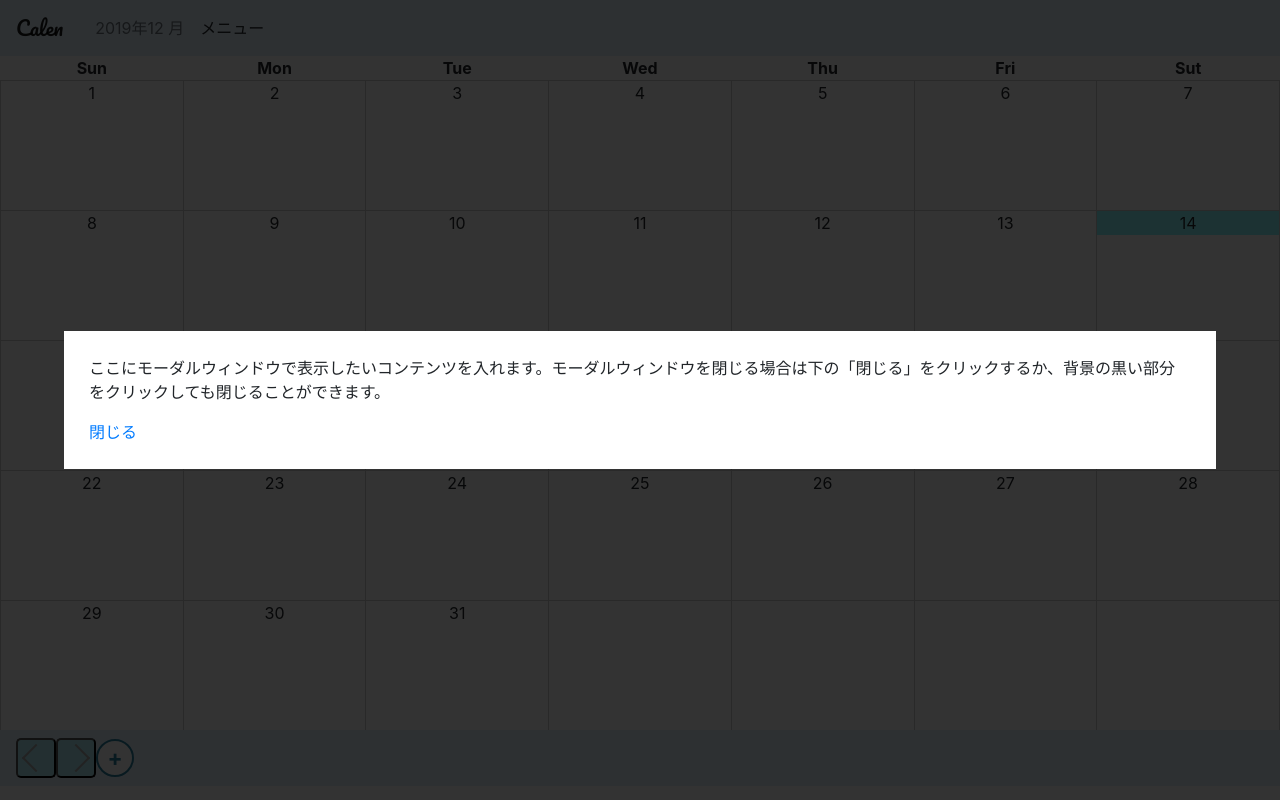
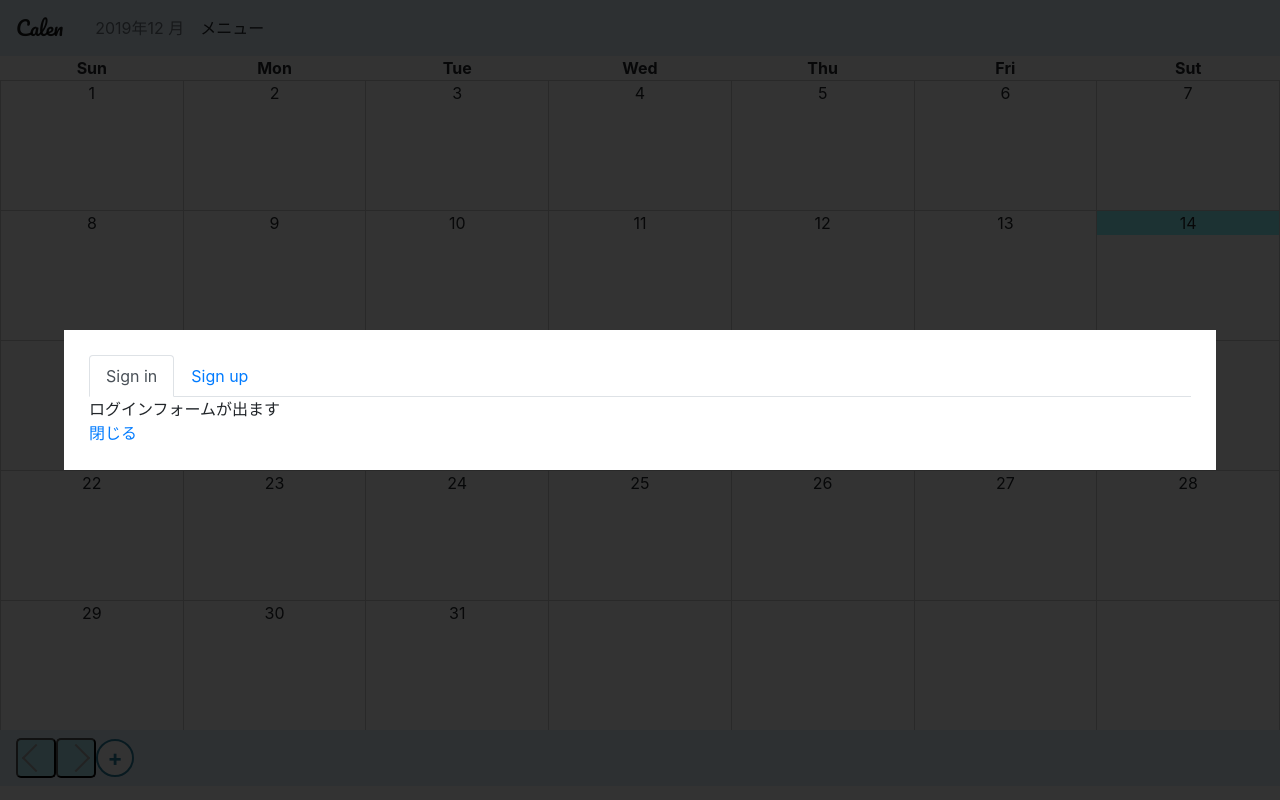
Before and after one commit to naruhiko-toda/MyCalendar, a Django app: page / in a window 1280 px wide. Run offline with Django 3.2, Linux system fonts and the light colour scheme; some libraries are stand-ins or nearby versions.

Commit message:
modalをタブ切り替えできるようにした

```diff
--- a/calen/templates/calen/modules/login_modal.html
+++ b/calen/templates/calen/modules/login_modal.html
@@ -1,7 +1,20 @@
 <div class="modal js-modal">
   <div class="modal__bg"></div>
   <div class="modal__content">
-    <p>ここにモーダルウィンドウで表示したいコンテンツを入れます。モーダルウィンドウを閉じる場合は下の「閉じる」をクリックするか、背景の黒い部分をクリックしても閉じることができます。</p>
+    <nav>
+      <div class="nav nav-tabs" id="nav-tab" role="tablist">
+        <a class="nav-item nav-link active" id="nav-signin-tab" data-toggle="tab" href="#nav-signin" role="tab" aria-controls="nav-signin" aria-selected="true">Sign in</a>
+        <a class="nav-item nav-link" id="nav-signup-tab" data-toggle="tab" href="#nav-signup" role="tab" aria-controls="nav-signup" aria-selected="false">Sign up</a>
+      </div>
+    </nav>
+    <div class="tab-content" id="nav-tabContent">
+      <div class="tab-pane fade show active" id="nav-signin" role="tabpanel" aria-labelledby="nav-signin-tab">
+        ログインフォームが出ます
+      </div>
+      <div class="tab-pane fade" id="nav-signup" role="tabpanel" aria-labelledby="nav-signup-tab">
+        ユーザー登録フォームが出ます
+      </div>
+    </div>
     <a class="js-modal-close" href="">閉じる</a>
   </div>
 </div>
--- a/static/calen/js/index.js
+++ b/static/calen/js/index.js
@@ -16,7 +16,8 @@ function create_calendar(){
             $(".calendar_month tbody > tr:nth-child("+parseInt(2*i+2)+")").append("\
               <td class='calen_bottom'\
               id="+display_time["display_year"]+"_"+display_time["display_month"]+"_"+calendar["value"][i][j]+"\
-              onclick='create_schedule(this);'></td>"
+              onclick='create_schedule(this);'>\
+              </td>"
             )
           }else{
             $(".calendar_month tbody > tr:nth-child("+parseInt(2*i+1)+")").append("\
@@ -35,8 +36,12 @@ function create_calendar(){
       $(".calendar_day tbody").empty();
       $(".calendar_day tbody").append("<tr></tr>")
       for(var j=0; j<7; j++){
-        $(".calendar_day tbody > tr:nth-child("+parseInt(2*i+1)+")").append("<td>"+calendar["value"][i]+"</td>")
-        $(".calendar_day tbody > tr:nth-child("+parseInt(2*i)+")").append("<td></td>")
+        $(".calendar_day tbody > tr:nth-child("+parseInt(2*i+1)+")").append("\
+          <td>"+calendar["value"][i]+"</td>"
+        )
+        $(".calendar_day tbody > tr:nth-child("+parseInt(2*i)+")").append("\
+          <td></td>"
+        )
       }
       break;
   }
```
